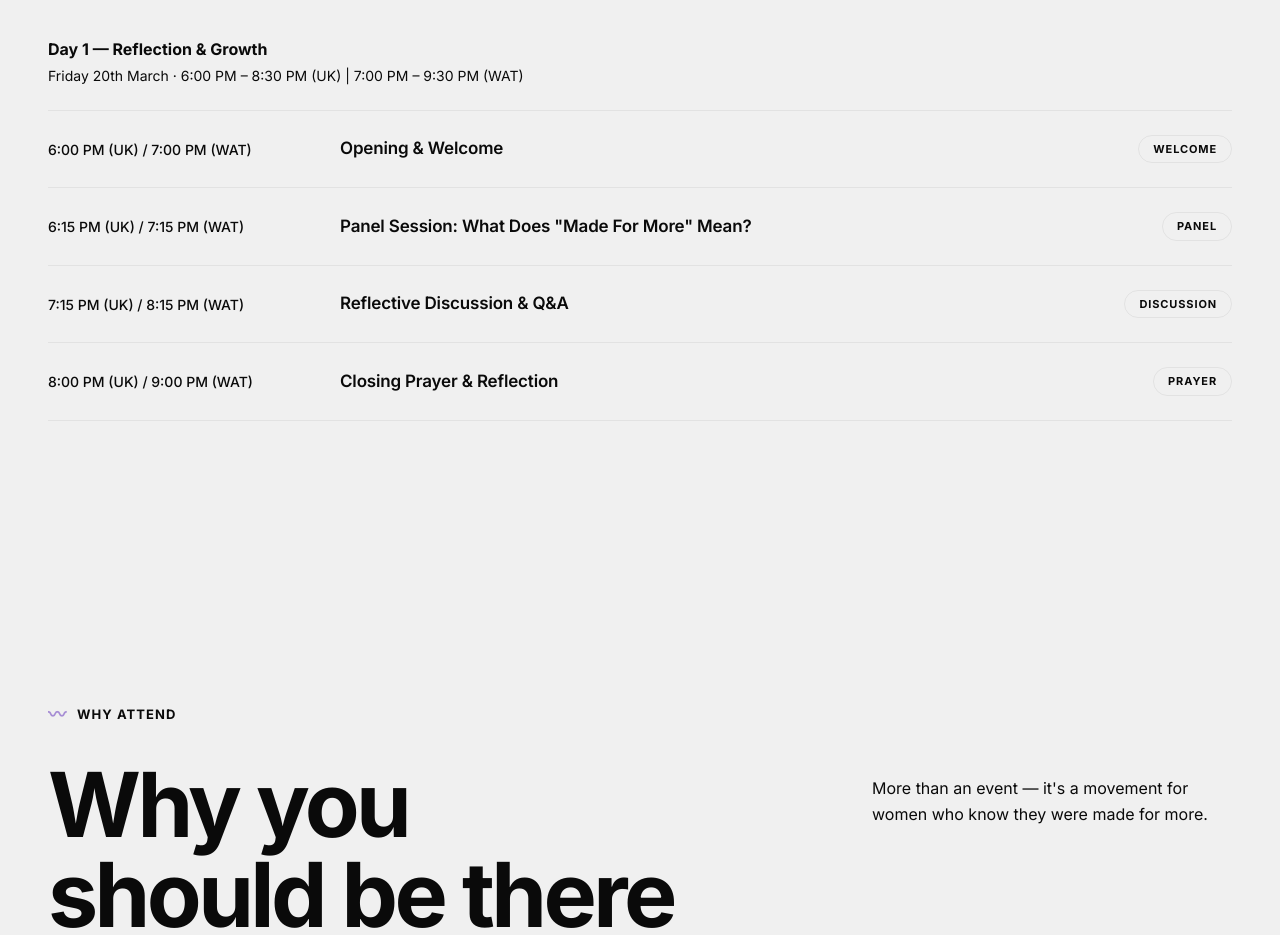
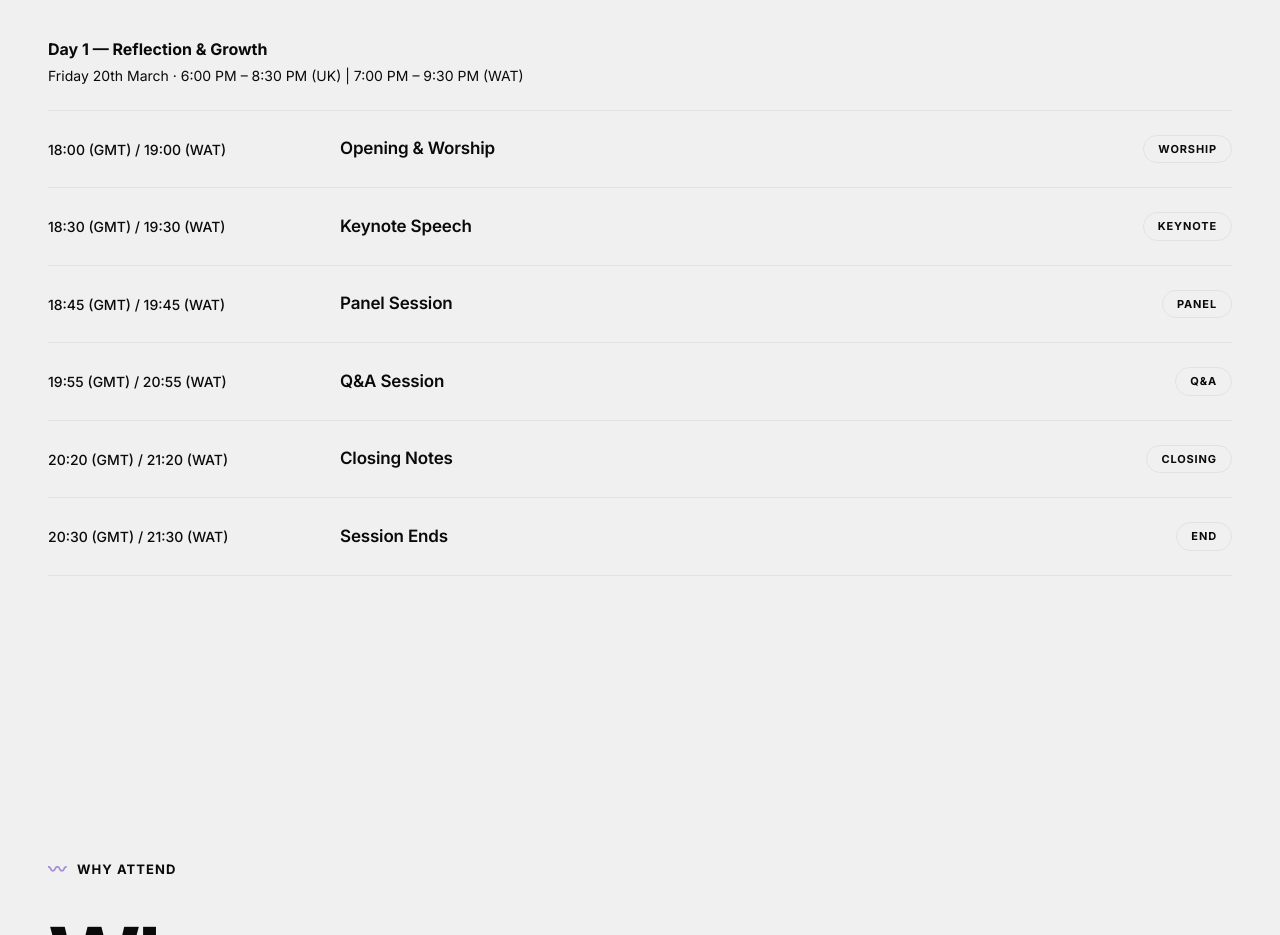
Before and after one commit to IAmTeerex857/divinesistersministry, a React (Vite) app: page / in a window 1280 px wide. Shown: the part 4040-4975 px from the top of the page. Built offline with nearby package versions, Linux system fonts and the light colour scheme.

Commit message:
🐛 Fix Day 2 agenda items hidden by scroll reveal animation
- Passed activeDay to useScrollReveal hook to re-trigger IntersectionObserver on tab switch

```diff
--- a/src/App.tsx
+++ b/src/App.tsx
@@ -8,7 +8,7 @@ declare global {
 }
 
 /* ── Scroll reveal hook ── */
-function useScrollReveal() {
+function useScrollReveal(deps: React.DependencyList = []) {
   useEffect(() => {
     const observer = new IntersectionObserver(
       (entries) => {
@@ -18,9 +18,15 @@ function useScrollReveal() {
       },
       { threshold: 0.08, rootMargin: '0px 0px -40px 0px' }
     );
-    document.querySelectorAll('.reveal').forEach((el) => observer.observe(el));
-    return () => observer.disconnect();
-  }, []);
+    const t = setTimeout(() => {
+      document.querySelectorAll('.reveal').forEach((el) => observer.observe(el));
+    }, 50);
+    return () => {
+      clearTimeout(t);
+      observer.disconnect();
+    };
+    // eslint-disable-next-line react-hooks/exhaustive-deps
+  }, deps);
 }
 
 /* ── Silhouette SVG ── */
@@ -44,7 +50,7 @@ export default function App() {
   const [mobileOpen, setMobileOpen] = useState(false);
   const [activeDay, setActiveDay] = useState<1 | 2>(1);
 
-  useScrollReveal();
+  useScrollReveal([activeDay]);
 
   useEffect(() => {
     const onScroll = () => setNavScrolled(window.scrollY > 50);
@@ -103,16 +109,23 @@ export default function App() {
 
   // ── Agenda data ──
   const day1 = [
-    { time: '6:00 PM (UK) / 7:00 PM (WAT)', title: 'Opening & Welcome', type: 'Welcome' },
-    { time: '6:15 PM (UK) / 7:15 PM (WAT)', title: 'Panel Session: What Does "Made For More" Mean?', type: 'Panel' },
-    { time: '7:15 PM (UK) / 8:15 PM (WAT)', title: 'Reflective Discussion & Q&A', type: 'Discussion' },
-    { time: '8:00 PM (UK) / 9:00 PM (WAT)', title: 'Closing Prayer & Reflection', type: 'Prayer' },
+    { time: '18:00 (GMT) / 19:00 (WAT)', title: 'Opening & Worship', type: 'Worship' },
+    { time: '18:30 (GMT) / 19:30 (WAT)', title: 'Keynote Speech', type: 'Keynote' },
+    { time: '18:45 (GMT) / 19:45 (WAT)', title: 'Panel Session', type: 'Panel' },
+    { time: '19:55 (GMT) / 20:55 (WAT)', title: 'Q&A Session', type: 'Q&A' },
+    { time: '20:20 (GMT) / 21:20 (WAT)', title: 'Closing Notes', type: 'Closing' },
+    { time: '20:30 (GMT) / 21:30 (WAT)', title: 'Session Ends', type: 'End' },
   ];
   const day2 = [
-    { time: '10:00 AM (UK) / 11:00 AM (WAT)', title: 'Opening & Worship', type: 'Welcome' },
-    { time: '10:15 AM (UK) / 11:15 AM (WAT)', title: 'Bible Study Masterclass', type: 'Masterclass' },
-    { time: '11:15 AM (UK) / 12:15 PM (WAT)', title: 'Practical Steps for Intentional Bible Study', type: 'Workshop' },
-    { time: '12:00 PM (UK) / 1:00 PM (WAT)', title: 'Prayer Session: Alignment & Depth', type: 'Prayer' },
+    { time: '10:00 (GMT) / 11:00 (WAT)', title: 'Opening & Welcome', type: 'Welcome' },
+    { time: '10:15 (GMT) / 11:15 (WAT)', title: 'Testimony (The Well)', type: 'Testimony' },
+    { time: '10:25 (GMT) / 11:25 (WAT)', title: 'Meet the Speakers', type: 'Speakers' },
+    { time: '10:30 (GMT) / 11:30 (WAT)', title: 'Bible Study Masterclass', type: 'Masterclass' },
+    { time: '11:20 (GMT) / 12:20 (WAT)', title: 'Testimonies (The Well x2)', type: 'Testimony' },
+    { time: '11:40 (GMT) / 12:40 (WAT)', title: 'Guest Speaker & Prayers', type: 'Prayer' },
+    { time: '12:20 (GMT) / 13:20 (WAT)', title: 'Community Video', type: 'Community' },
+    { time: '12:25 (GMT) / 13:25 (WAT)', title: 'Mission & Vote of Thanks', type: 'Closing' },
+    { time: '12:30 (GMT) / 13:30 (WAT)', title: 'Session Ends', type: 'End' },
   ];
   const agenda = activeDay === 1 ? day1 : day2;
 
```
